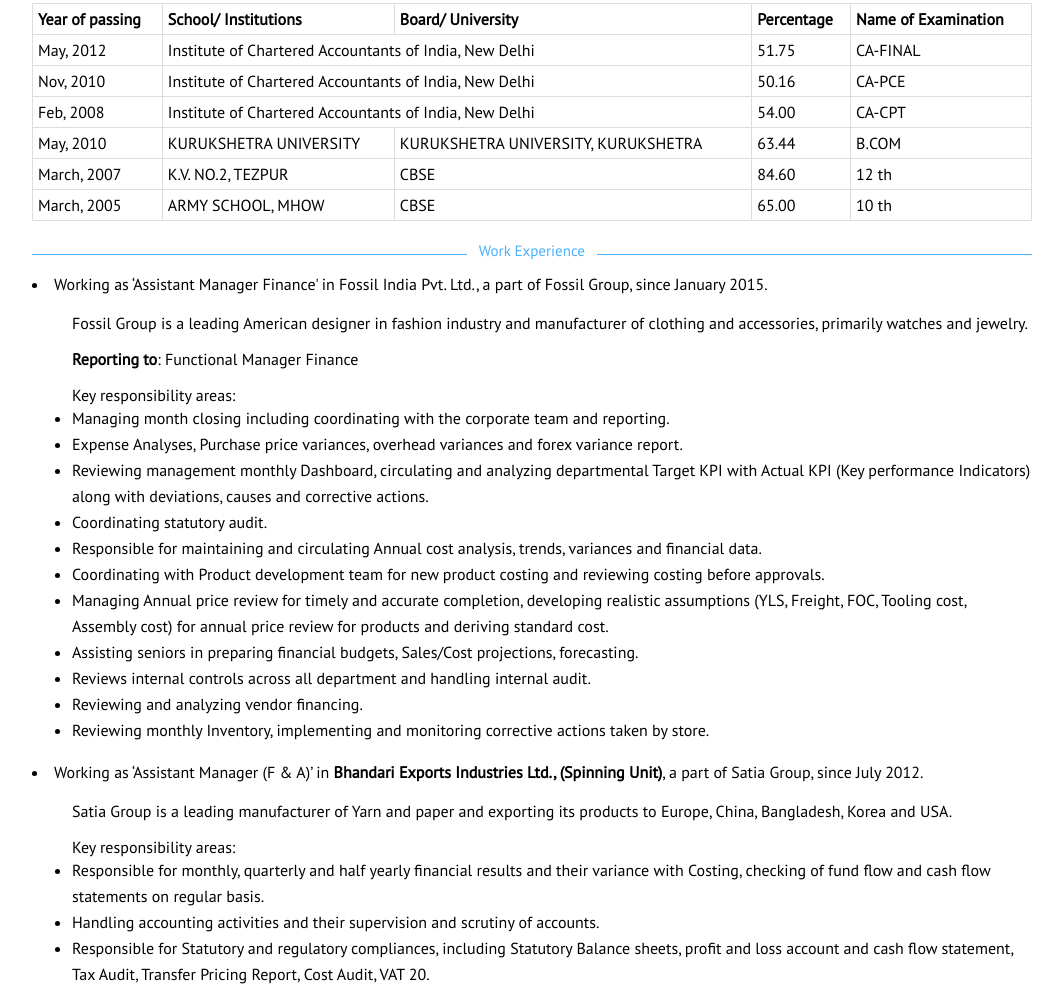
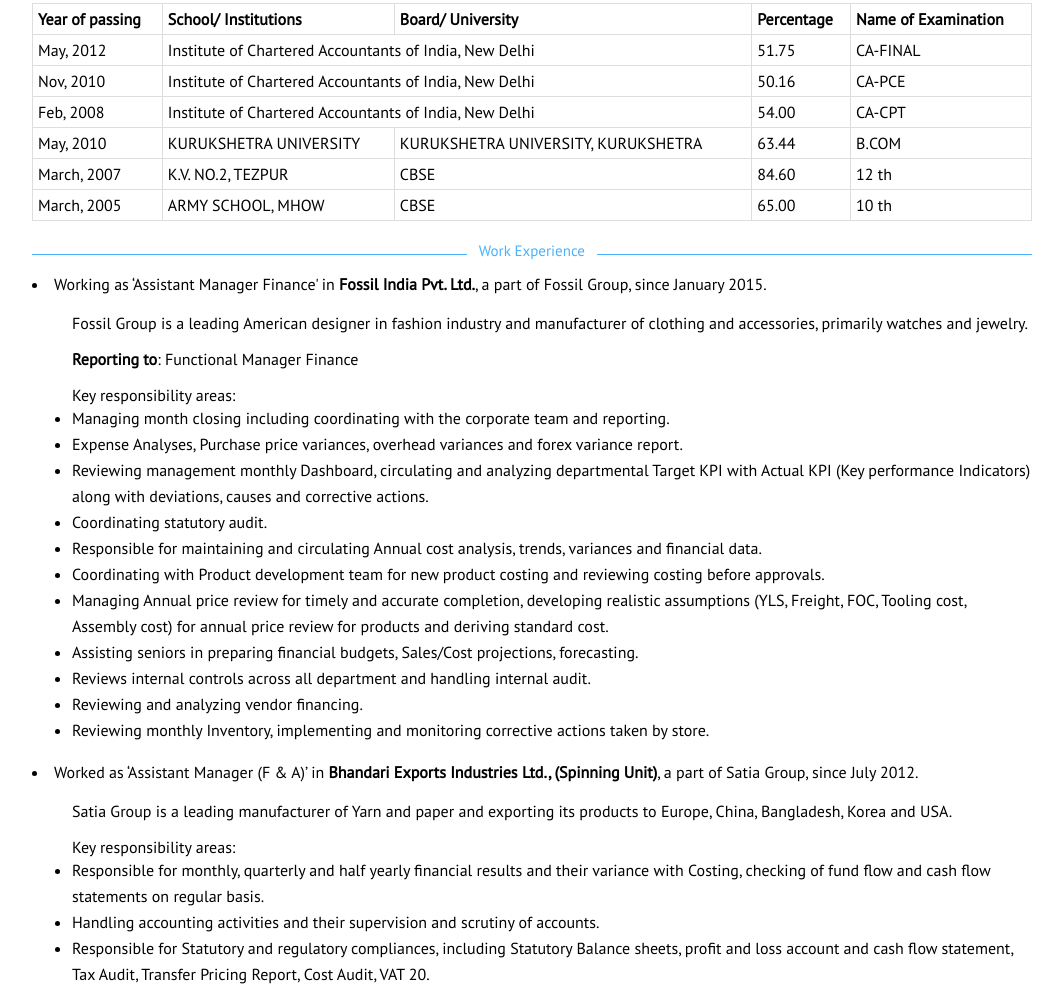
Before and after one commit to Mikoyan-Gurevich/saurabh-resume, a plain HTML site: page index.html in a window 1280 px wide. Shown: the part 326-1311 px from the top of the page, without its empty margins (108-1171 px from the left). Drawn offline with Linux system fonts and the light colour scheme.

Commit message:
corrections done again again

```diff
--- a/index.html
+++ b/index.html
@@ -148,7 +148,8 @@
             <div>&nbsp;&nbsp;&nbsp;Work Experience&nbsp;&nbsp;&nbsp;</div>
             <div class='coliners'>&nbsp;</div>
         </div>
-        <li>Working as ‘Assistant Manager Finance' in Fossil India Pvt. Ltd., a part of Fossil Group, since January 2015.</li>
+        <li>Working as ‘Assistant Manager Finance' in
+            <b>Fossil India Pvt. Ltd.</b>, a part of Fossil Group, since January 2015.</li>
         <ul>Fossil Group is a leading American designer in fashion industry and manufacturer of clothing and accessories, primarily
             watches and jewelry.</ul>
         <ul>
@@ -168,7 +169,7 @@
             <li>Reviewing and analyzing vendor financing.</li>
             <li>Reviewing monthly Inventory, implementing and monitoring corrective actions taken by store.</li>
         </ul>
-        <li>Working as ‘Assistant Manager (F &amp; A)’ in
+        <li>Worked as ‘Assistant Manager (F &amp; A)’ in
             <b>Bhandari Exports Industries Ltd., (Spinning Unit)</b>, a part of Satia Group, since July 2012.</li>
         <ul>Satia Group is a leading manufacturer of Yarn and paper and exporting its products to Europe, China, Bangladesh,
             Korea and USA.
```
